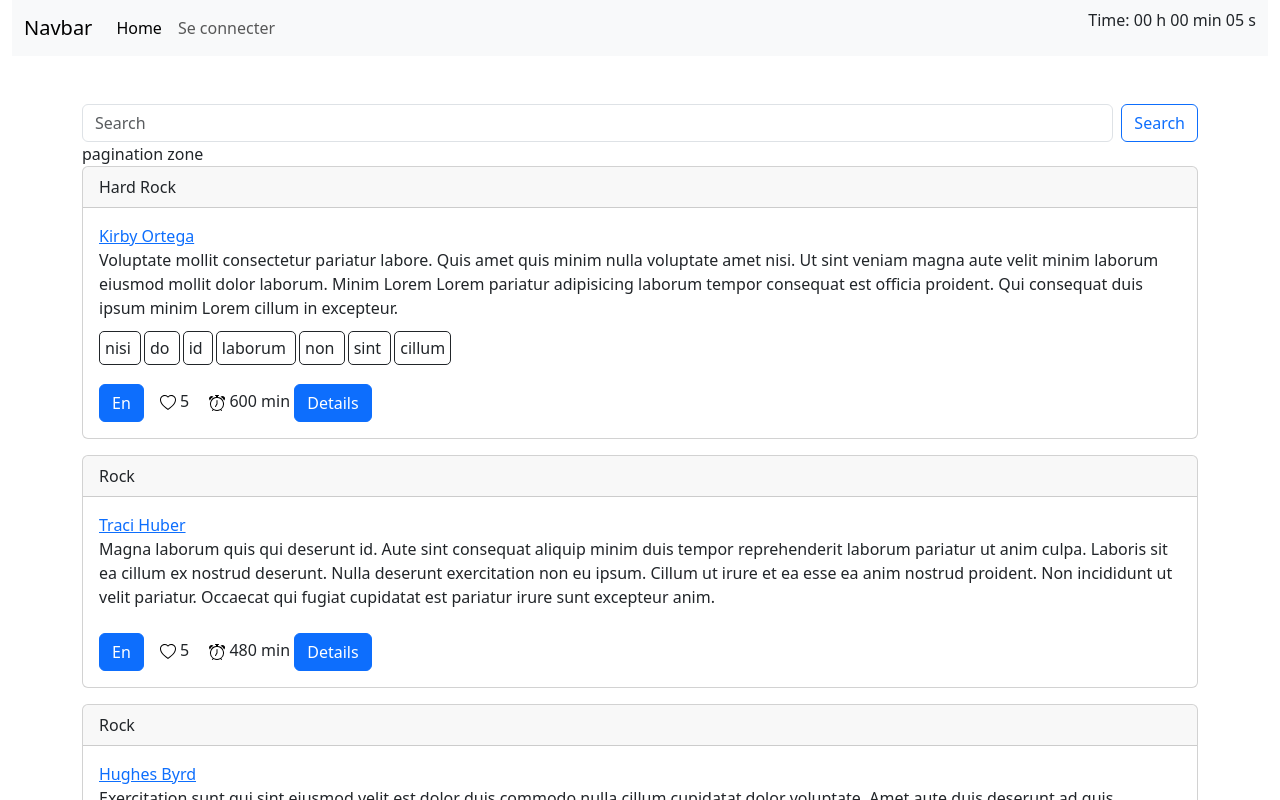
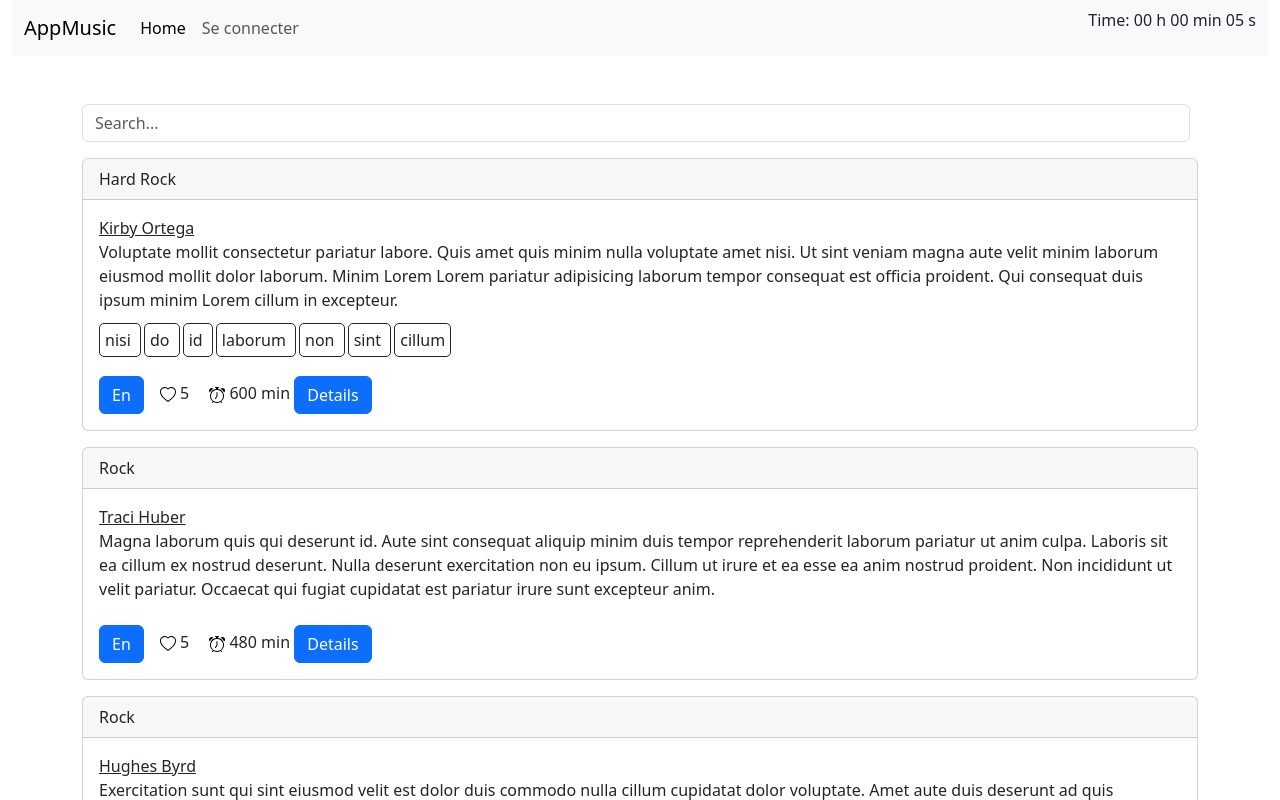
Before and after one commit to bamosguinley/appMusic, an Angular app: page /albums in a window 1280 px wide. Shown: the top 800 px of the page. Built offline with nearby package versions, Linux system fonts and the light colour scheme.

Commit message:
add filter

```diff
--- a/src/app/album-search/album-search.component.html
+++ b/src/app/album-search/album-search.component.html
@@ -1,9 +1,3 @@
-<form class="d-flex " role="search">
-  <input
-    class="form-control me-2"
-    type="search"
-    placeholder="Search"
-    aria-label="Search..."
-  />
-  <button class="btn btn-outline-primary" type="submit">Search</button>
-</form>
+<div class="d-flex mb-3 w-100">
+  <input class="form-control me-2" type="search" placeholder="Search..." aria-label="Search" [(ngModel)]="query" (keydown)="onSearch()"/>
+</div>
--- a/src/app/album-search/album-search.component.ts
+++ b/src/app/album-search/album-search.component.ts
@@ -1,10 +1,16 @@
-import { Component } from '@angular/core';
+import { Component, EventEmitter, Output } from '@angular/core';
 
 @Component({
   selector: 'app-album-search',
   templateUrl: './album-search.component.html',
-  styleUrl: './album-search.component.css'
+  styleUrl: './album-search.component.css',
 })
 export class AlbumSearchComponent {
+  query: string = '';
 
+  @Output() searchEvent = new EventEmitter<string>();
+
+  onSearch(){
+   this.searchEvent.emit(this.query);
+  }
 }
--- a/src/app/albums/albums.component.html
+++ b/src/app/albums/albums.component.html
@@ -5,21 +5,21 @@
       (sendToPlayer)="getAlbumForPlay($event)"
     ></app-album-details>
   </div>
-  <div class="ambums-list">
+  <div class="ambums-list w-100">
     <div class="player" *ngIf="sendPlayingAlbum">
       <app-album-player [playingId]="sendPlayingAlbum"></app-album-player>
     </div>
 
-    <div class="search">
-      <app-album-search></app-album-search>
+    <div class="search w-100 g-3">
+      <app-album-search (searchEvent)="handleSearch($event)"></app-album-search>
     </div>
-    <div class="pagination">pagination zone</div>
+    <!-- <div class="pagination">pagination zone</div> -->
 
     <div class="list col-md-auto">
       <div class="card mb-3" *ngFor="let album of albums; index">
         <div class="card-header">{{ album.ref }}</div>
         <div class="card-body">
-          <a href="album/{{ album.id }}">{{ album.name }}</a>
+          <a class="card-title" href="album/{{ album.id }}">{{ album.name }}</a>
           <p class="card-text">
             {{ album.description }}
           </p>
--- a/src/app/albums/albums.component.ts
+++ b/src/app/albums/albums.component.ts
@@ -8,8 +8,10 @@ import { Album } from '../interfaces/album';
   styleUrl: './albums.component.css',
 })
 export class AlbumsComponent {
+  queryString: string = '';
   albums: Album[] = [];
   albumId: string = '';
+  filtererdAlbum:Album[]=[];
   @Input() sendPlayingAlbum: string = '';
   constructor(private albumService: AlbumService) {}
   ngOnInit() {
@@ -19,9 +21,25 @@ export class AlbumsComponent {
   getAlbum(albumId: string) {
     this.albumId = albumId;
   }
+
+  handleSearch(query: string): void {
+    this.queryString = query;
+    console.log(this.queryString);
+    this.filterItems();
+  }
+
+  public filterItems(): void {
+    if (this.queryString.trim().length>0 ) {
+      this.albums= this.albums.filter((item) =>
+        item.name.toLowerCase().includes(this.queryString.toLowerCase())
+      );
+    } else {
+      this.albums = this.albumService.getAlbums();
+    }
+  }
+
   getAlbumForPlay(e: string) {
     console.log(e);
-
     this.sendPlayingAlbum = e;
   }
 }
--- a/src/app/app.component.html
+++ b/src/app/app.component.html
@@ -1,7 +1,7 @@
 <div class="container-fluid">
   <nav class="navbar navbar-expand-lg bg-body-tertiary mb-5">
   <div class="container-fluid">
-    <a class="navbar-brand" href="#">Navbar</a>
+    <a class="navbar-brand" href="/">AppMusic</a>
     <button class="navbar-toggler" type="button" data-bs-toggle="collapse" data-bs-target="#navbarNavDropdown" aria-controls="navbarNavDropdown" aria-expanded="false" aria-label="Toggle navigation">
       <span class="navbar-toggler-icon"></span>
     </button>
--- a/src/app/app.module.ts
+++ b/src/app/app.module.ts
@@ -9,6 +9,7 @@ import { AlbumPlayerComponent } from './album-player/album-player.component';
 import { AlbumSearchComponent } from './album-search/album-search.component';
 import { AlbumsComponent } from './albums/albums.component';
 import { HttpClientModule } from '@angular/common/http';
+import { FormsModule } from '@angular/forms';
 
 @NgModule({
   declarations: [
@@ -22,7 +23,9 @@ import { HttpClientModule } from '@angular/common/http';
   imports: [
     BrowserModule,
     AppRoutingModule,
-    HttpClientModule
+    HttpClientModule,
+    FormsModule,
+
   ],
   providers: [],
   bootstrap: [AppComponent]
```
